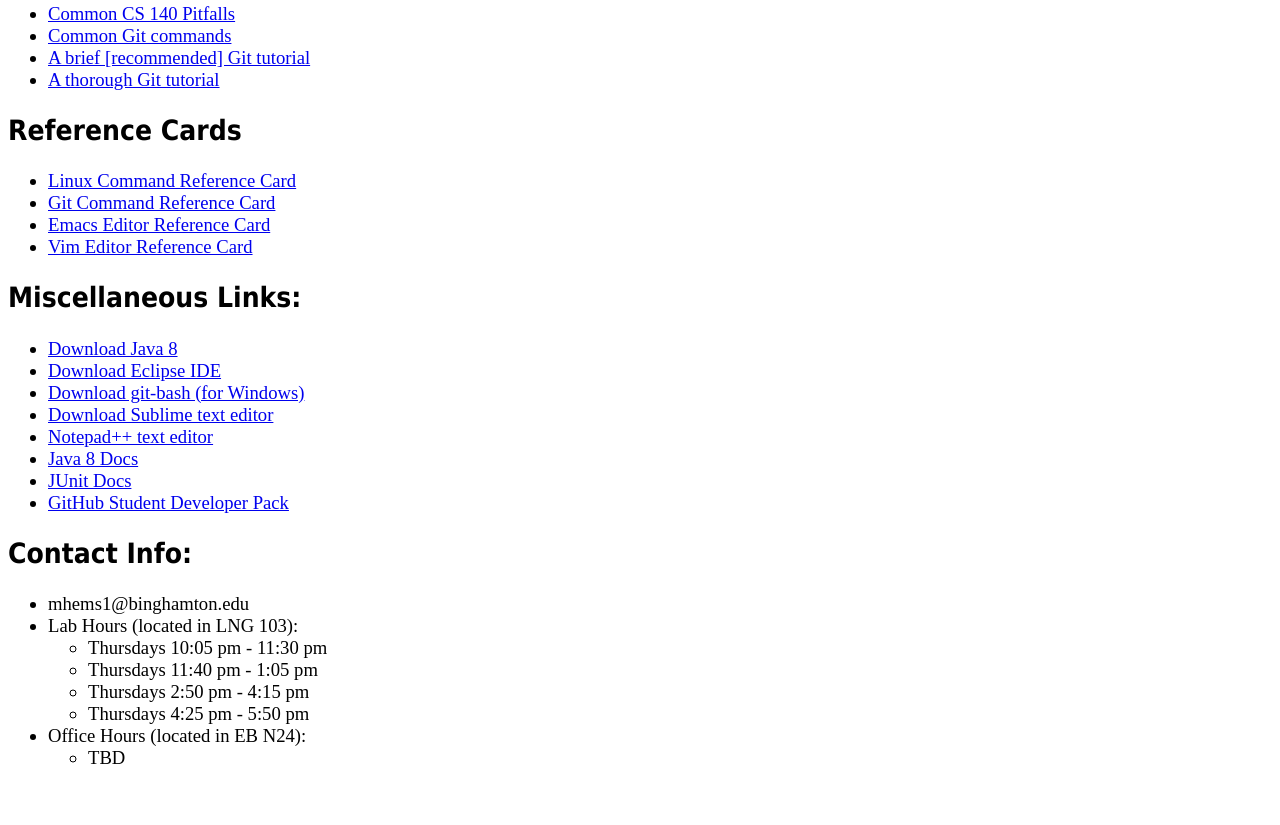
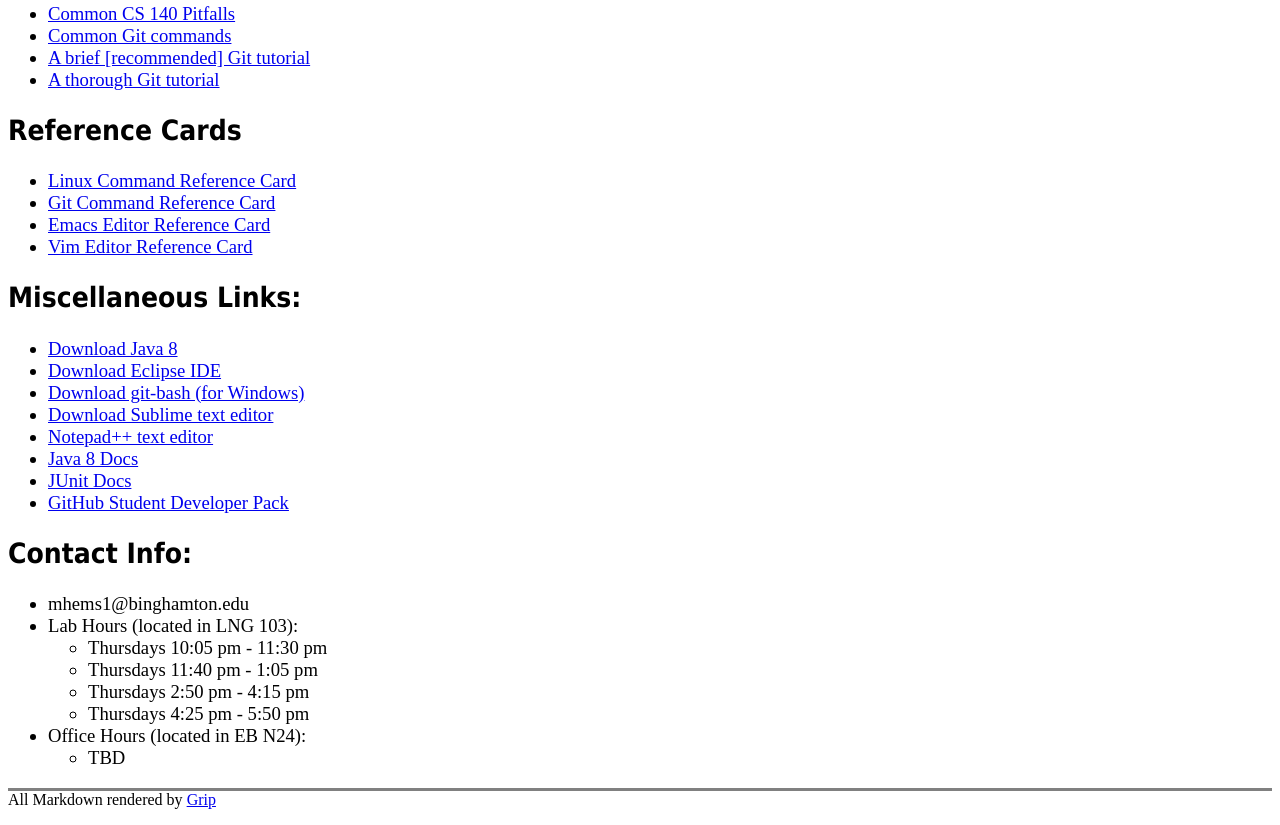
Before and after one commit to mhems/website, a plain HTML site: page cs140s16/index.html in a window 1280 px wide. Shown: the part 448-1273 px from the top of the page. Before the commit the page ends 1236 px from the top, so only its background shows below. Drawn offline with Linux system fonts and the light colour scheme.

Commit message:
add footer

```diff
--- a/cs140s16/index.html
+++ b/cs140s16/index.html
@@ -52,8 +52,6 @@
         Vim Editor Reference Card</a></li>
   </ul>
 
-
-
   <h2>Miscellaneous Links:</h2>
   <ul>
     <li><a href="http://www.oracle.com/technetwork/java/javase/downloads/jdk8-downloads-2133151.html">
@@ -89,7 +87,8 @@
     </li>
   </ul>
 
-  </ul>
+  <p id="footer">All Markdown rendered
+  by <a href="https://github.com/joeyespo/grip">Grip</a></p>
 </body>
 
 </html>
--- a/stylesheet.css
+++ b/stylesheet.css
@@ -26,3 +26,8 @@ code {
     color: blue;
     font-size: 16pt;
 }
+
+#footer {
+    font-size: 12pt;
+    border-top: medium grey solid;
+}
```
Also changed, not shown: cs140s16/pitfalls/index.html (+0 -2 lines).
